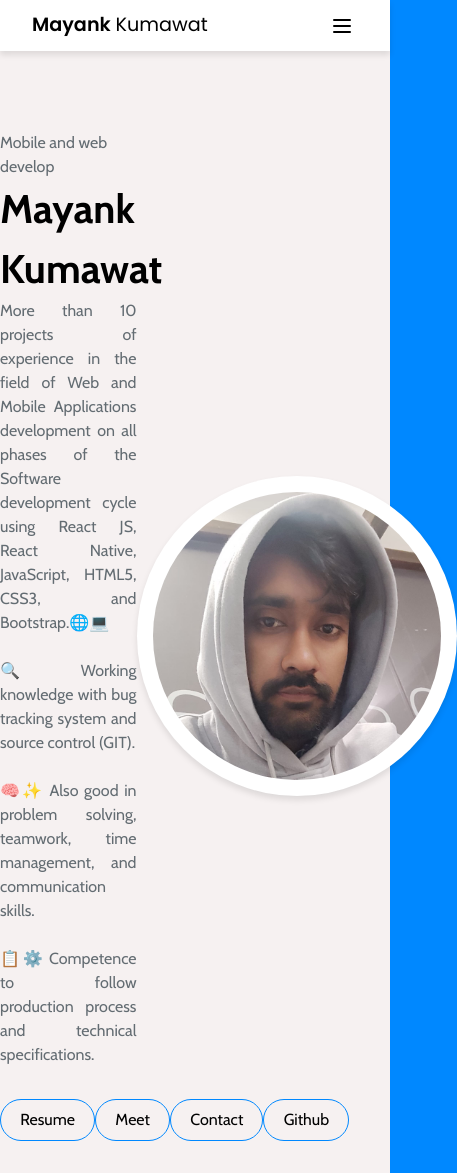
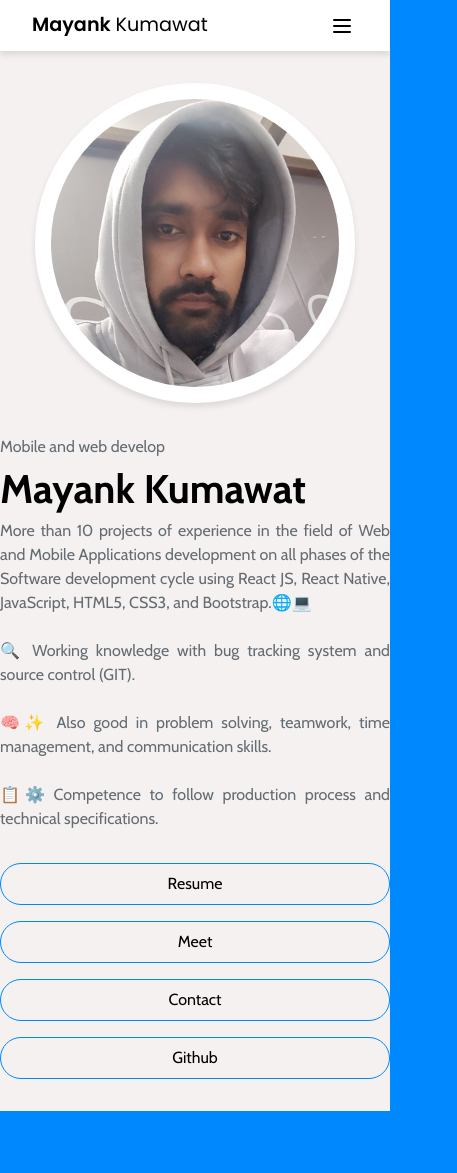
Before and after one commit to mayankkumawat/my-portfolio, a Next.js app: page / in a window 390 px wide. Shown: the whole page, 457 px wide, since content can reach past the window. After the commit the page ends 1111 px from the top, so only its background shows below. Built offline with nearby package versions, Linux system fonts and the light colour scheme.

Commit message:
fix - responsive [ info section ]

```diff
--- a/src/styles/fonts.ts
+++ b/src/styles/fonts.ts
@@ -1,5 +1,4 @@
-import { Cabin } from 'next/font/google';
-import { Poppins } from 'next/font/google';
+import { Cabin, Poppins } from 'next/font/google';
 
 export const poppins = Poppins({
   subsets: ['latin'],
--- a/src/styles/globals.css
+++ b/src/styles/globals.css
@@ -140,6 +140,9 @@ li {
   flex-direction: row;
   justify-content: space-around;
   margin-top: 2rem;
+  gap: 1rem;
+  align-self: center;
+  flex-wrap: wrap;
 }
 
 .btn {
@@ -217,6 +220,18 @@ li {
     align-items: center;
     justify-content: center;
   }
+  .info-container {
+    margin-top: 2rem;
+    flex-direction: column-reverse;
+  }
+  .info {
+    width: 100%;
+    margin-top: 2rem;
+  }
+  .btn-container {
+    flex-direction: column;
+    gap: 1rem;
+  }
 }
 
 /* media queries mobile */
```
